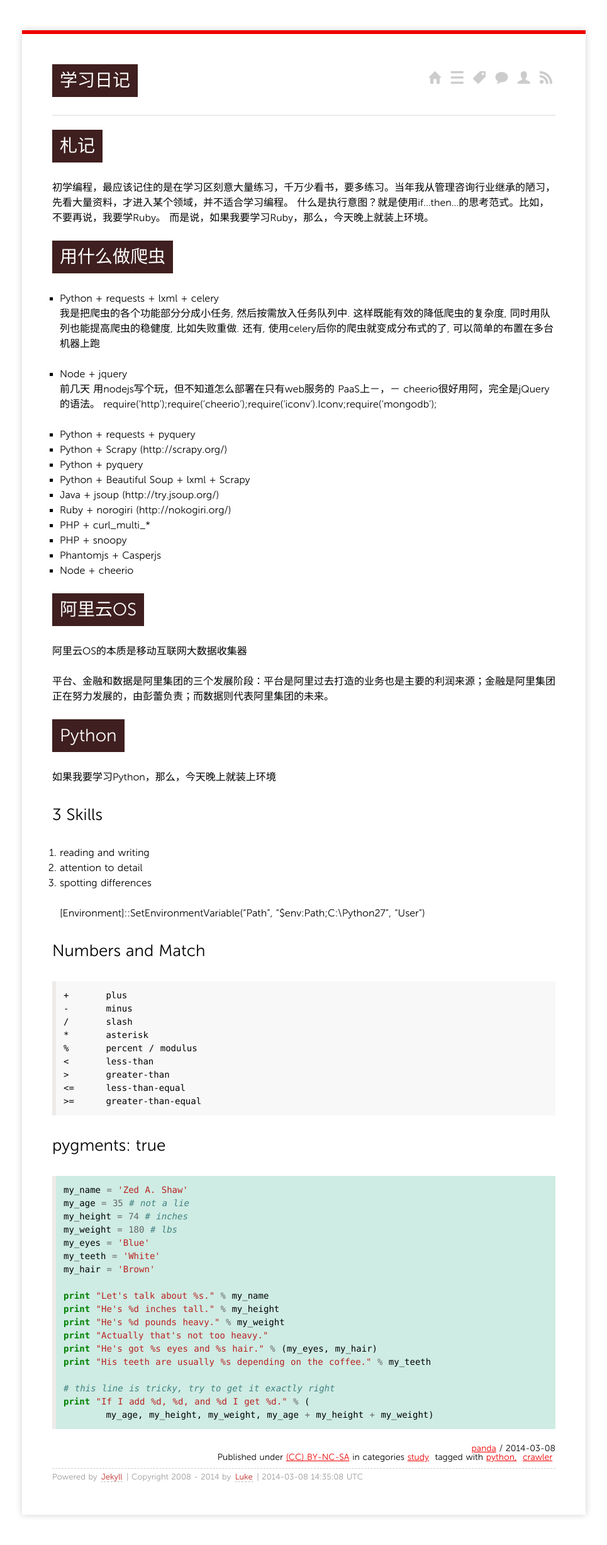
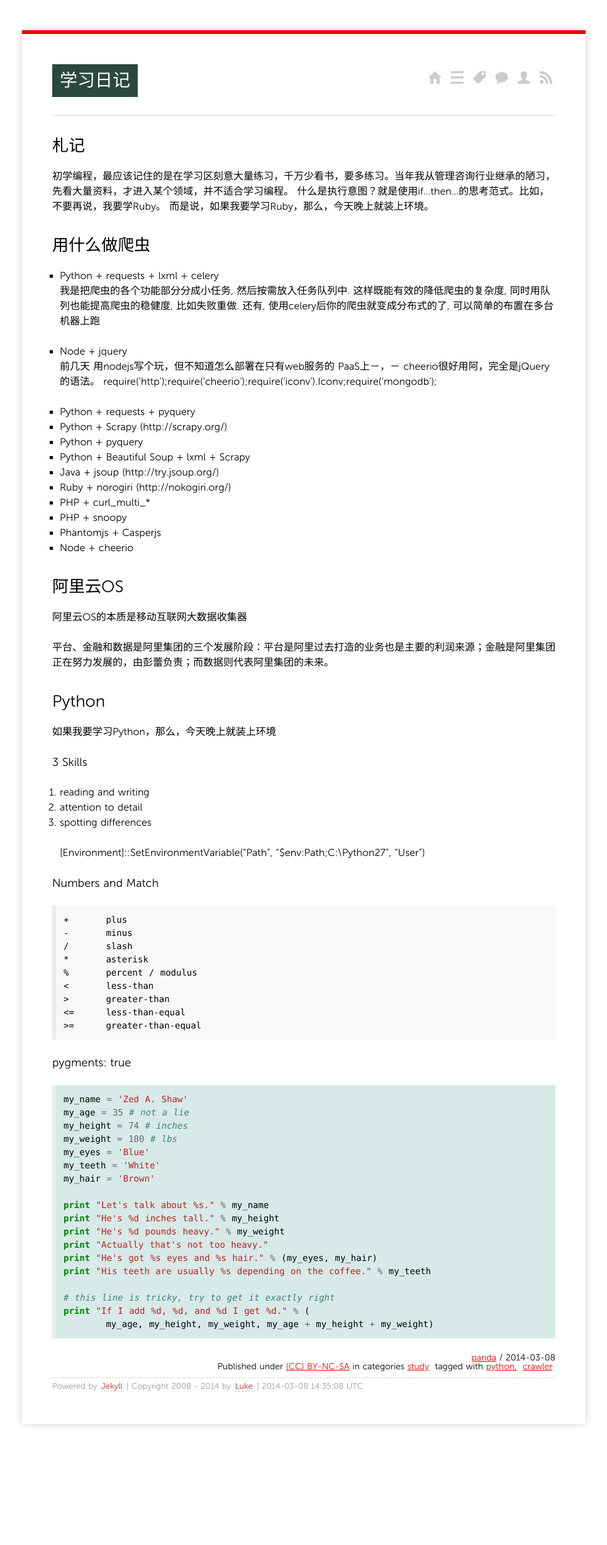
Before and after one commit to yujialive/yujialive.github.io, a Jekyll site: the page built from _posts/2014/2014-03-08-daily-notes.md, in a window 1280 px wide. Shown: the whole page at 63% size, without its empty margins (157-1122 px from the left). Built offline with Jekyll 4.4.1, drawn with Linux system fonts in a browser that asks for light colours; Markdown is read by kramdown in place of the engine named in the settings; comment, search, counter and statistics services are not loaded; after the commit the page ends 2309 px from its top, so only the background shows below that.

```diff
--- a/_posts/2014/2014-03-08-daily-notes.md
+++ b/_posts/2014/2014-03-08-daily-notes.md
@@ -5,11 +5,11 @@ categories: study
 tags: python, crawler
 ---
 
-# 札记
+## 札记
 > 初学编程，最应该记住的是在学习区刻意大量练习，千万少看书，要多练习。当年我从管理咨询行业继承的陋习，先看大量资料，才进入某个领域，并不适合学习编程。
 什么是执行意图？就是使用if...then...的思考范式。比如， 不要再说，我要学Ruby。 而是说，如果我要学习Ruby，那么，今天晚上就装上环境。
 
-# 用什么做爬虫
+## 用什么做爬虫
 - Python + requests + lxml + celery
 > 我是把爬虫的各个功能部分分成小任务, 然后按需放入任务队列中. 这样既能有效的降低爬虫的复杂度, 同时用队列也能提高爬虫的稳健度, 比如失败重做.
 还有, 使用celery后你的爬虫就变成分布式的了, 可以简单的布置在多台机器上跑
@@ -29,22 +29,22 @@ require('http');require('cheerio');require('iconv').Iconv;require('mongodb');
 - Node + cheerio
 
 
-# 阿里云OS
+## 阿里云OS
 阿里云OS的本质是移动互联网大数据收集器
 
 平台、金融和数据是阿里集团的三个发展阶段：平台是阿里过去打造的业务也是主要的利润来源；金融是阿里集团正在努力发展的，由彭蕾负责；而数据则代表阿里集团的未来。
 
-# Python
+## Python
 如果我要学习Python，那么，今天晚上就装上环境
 
-## 3 Skills
+### 3 Skills
 1. reading and writing
 2. attention to detail
 3. spotting differences
 
 	[Environment]::SetEnvironmentVariable("Path", "$env:Path;C:\Python27", "User")
 
-## Numbers and Match
+### Numbers and Match
 	+ 	plus
 	- 	minus
 	/ 	slash
@@ -55,7 +55,7 @@ require('http');require('cheerio');require('iconv').Iconv;require('mongodb');
 	<= 	less-than-equal
 	>= 	greater-than-equal
 
-## pygments: true
+### pygments: true
 {% highlight python %}
 my_name = 'Zed A. Shaw'
 my_age = 35 # not a lie
--- a/media/css/screen.css
+++ b/media/css/screen.css
@@ -83,15 +83,15 @@ h1 {
     line-height: 28px;
     padding: 3px;
     margin: 0 0 28px 0;
-	background-color: #3f1f1f;
+	background-color: #2B483E;
 	color: #fff;
 	display: inline-block;
 	padding: 12px;
 }
 h2 {
     font-size: 26px;
-    line-height: 48px;
-    margin: 0 0 24px 0;
+    line-height: 2em;
+    margin: 0 0 10px 0;
 }
 h2 i {
 	font-size: 18px;
@@ -131,7 +131,7 @@ pre {
     padding: 12px;
     margin: 0 0 24px;
     line-height: 1.5em;
-	background-color: #CEECE3;
+	background-color: #D7EAE8;
 }
 p code {
     font-family: Menlo, Consolas, "Courier New", Courier, "Liberation Mono", monospace;
```
